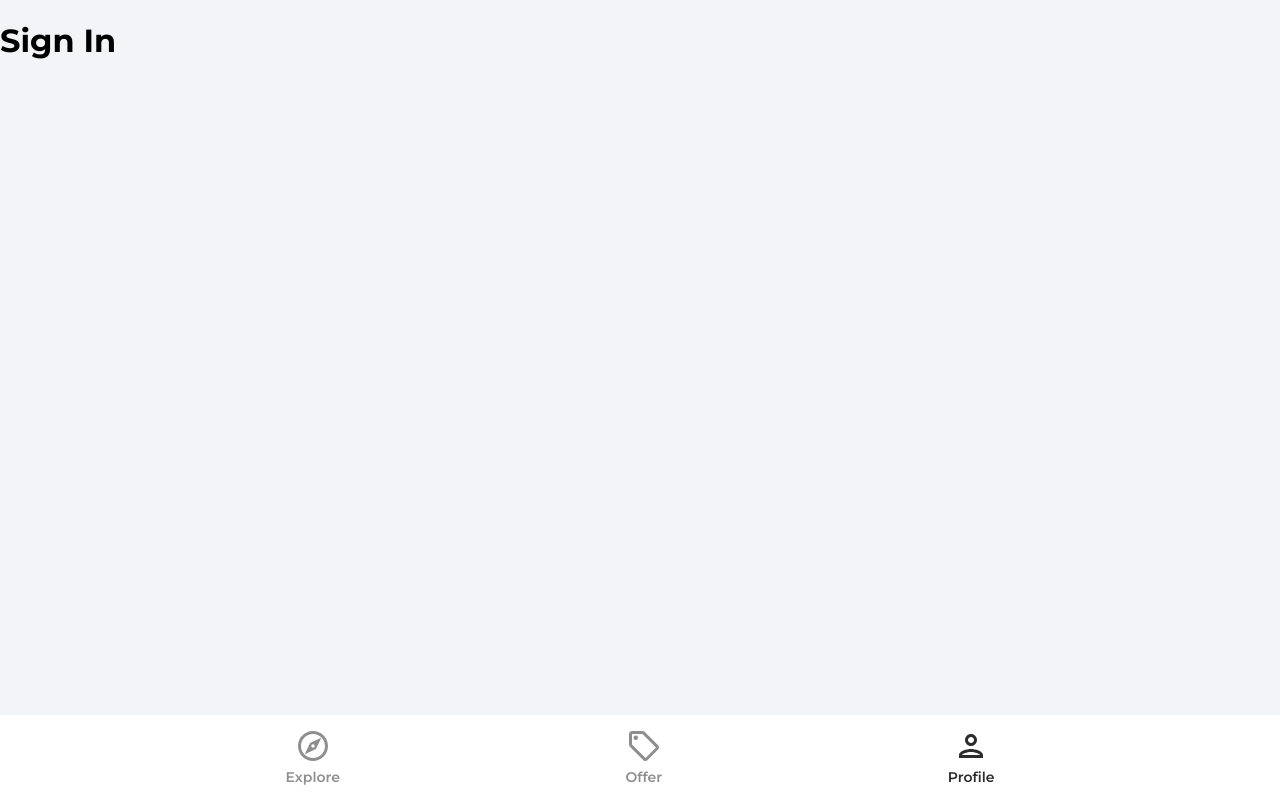
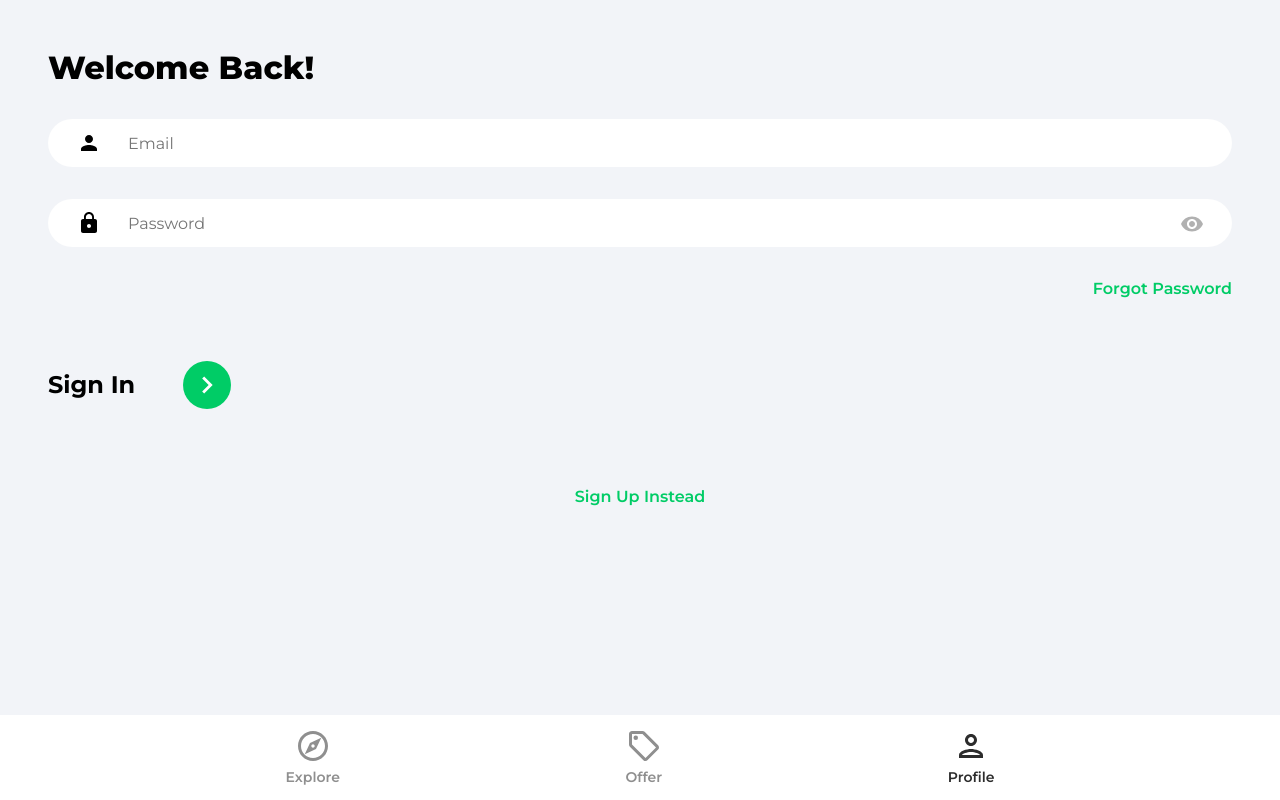
Before and after one commit to iancover/home-in, a React (Create React App) app: page /profile in a window 1280 px wide. Built offline with nearby package versions, Linux system fonts and the light colour scheme.

Commit message:
feat: Display current user name
Set current user in state and display the name
Note: Firebase stores data in the brower
Application > IndexedDB
so we can get the 'displayName' value from there

```diff
--- a/src/pages/Profile.jsx
+++ b/src/pages/Profile.jsx
@@ -1,9 +1,17 @@
+import { useState, useEffect } from 'react';
+import { getAuth } from 'firebase/auth';
+
 function Profile() {
-  return (
-    <div>
-      <h1>Profile</h1>
-    </div>
-  );
+  const [user, setUser] = useState({});
+  const auth = getAuth();
+
+  useEffect(() => {
+    // to check current user
+    // console.log(auth.currentUser);
+    setUser(auth.currentUser);
+  }, []);
+
+  return user ? <h1>{user.displayName}</h1> : 'Not Logged In';
 }
 
 export default Profile;
--- a/src/pages/SignIn.jsx
+++ b/src/pages/SignIn.jsx
@@ -1,8 +1,103 @@
+import { useState } from 'react';
+import { Link, useNavigate } from 'react-router-dom';
+import { getAuth, signInWithEmailAndPassword } from 'firebase/auth';
+import { ReactComponent as ArrowRightIcon } from '../assets/svg/keyboardArrowRightIcon.svg';
+import visibilityIcon from '../assets/svg/visibilityIcon.svg';
+
 function SignIn() {
+  const [showPwd, setShowPwd] = useState(false);
+
+  // clear input values
+  const [formData, setFormData] = useState({
+    email: '',
+    pwd: '',
+  });
+
+  const { email, pwd } = formData;
+  const navigate = useNavigate();
+
+  const onChange = (e) => {
+    setFormData((prevState) => ({
+      ...prevState,
+      [e.target.id]: e.target.value,
+    }));
+  };
+
+  const onSubmit = async (e) => {
+    e.preventDefault();
+
+    try {
+      // firebase: get auth method
+      const auth = getAuth();
+      // firebase: sign in auth user async
+      const userCredential = await signInWithEmailAndPassword(
+        auth,
+        email,
+        pwd
+      );
+
+      // if user valid, navigate home
+      if (userCredential.user) {
+        navigate('/');
+      }
+    } catch (error) {
+      console.log(error);
+    }
+  };
+
   return (
-    <div>
-      <h1>Sign In</h1>
-    </div>
+    <>
+      <div className='pg-container'>
+        <header>
+          <p className='pg-header'>Welcome Back!</p>
+        </header>
+
+        <form onSubmit={onSubmit}>
+          <input
+            type='email'
+            id='email'
+            className='email-input'
+            value={email}
+            onChange={onChange}
+            placeholder='Email'
+          />
+
+          <div className='pwd-input-div'>
+            <input
+              type={showPwd ? 'text' : 'password'}
+              id='pwd'
+              className='pwd-input'
+              value={pwd}
+              onChange={onChange}
+              placeholder='Password'
+            />
+
+            <img
+              src={visibilityIcon}
+              alt='show password'
+              className={showPwd ? 'show-pwd' : 'hide-pwd'}
+              onClick={() => setShowPwd((prevState) => !prevState)}
+            />
+          </div>
+
+          <Link to='/forgot-pwd' className='forgot-pwd-link'>
+            Forgot Password
+          </Link>
+
+          <div className='sign-in-bar'>
+            <p className='sign-in-txt'>Sign In</p>
+            <button className='sign-in-btn'>
+              <ArrowRightIcon fill='#fff' width='34px' height='34px' />
+            </button>
+          </div>
+        </form>
+
+        {/* Google OAuth */}
+        <Link to='/sign-up' className='register-link'>
+          Sign Up Instead
+        </Link>
+      </div>
+    </>
   );
 }
 
```
